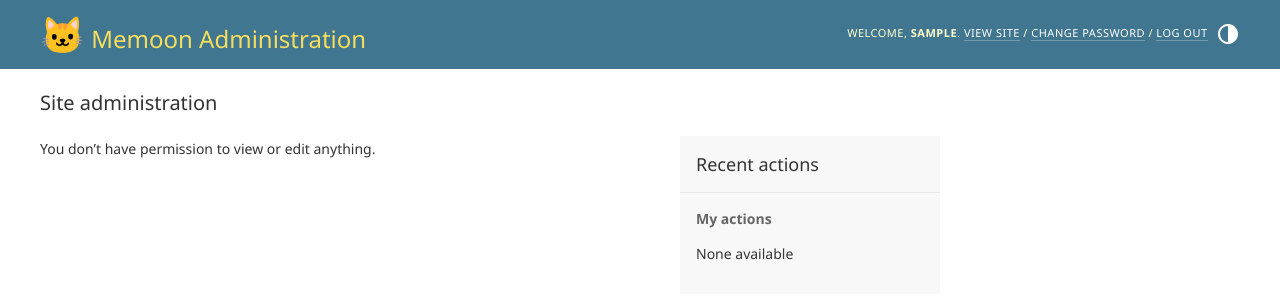
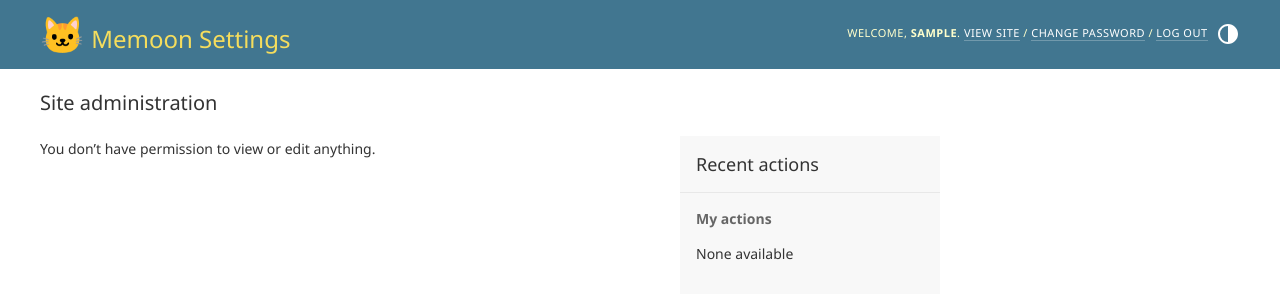
Before and after one commit to lejeunecedric/Memoon, a Django app: page /admin/ in a window 1280 px wide. Shown: the top 300 px of the page. Run offline with Django 5.2, Linux system fonts and the light colour scheme; the visitor is signed in with stand-in values (Sample User, id 1); data comes from the database, SQL or seed files in the repository; data that the repository does not hold is empty.

Commit message:
feat: Rename Admin to Settings in navigation

```diff
--- a/templates/admin/base_site.html
+++ b/templates/admin/base_site.html
@@ -1,11 +1,11 @@
 {% extends "admin/base.html" %}
 
-{% block title %}{{ title }} | Memoon Administration{% endblock %}
+{% block title %}{{ title }} | Memoon Settings{% endblock %}
 
 {% block branding %}
 <div id="site-name">
     <a href="{% url 'admin:index' %}">
-        <span style="font-size: 1.5em;">🐱</span> Memoon Administration
+        <span style="font-size: 1.5em;">🐱</span> Memoon Settings
     </a>
 </div>
 {% if user.is_anonymous %}
--- a/templates/base.html
+++ b/templates/base.html
@@ -239,7 +239,7 @@
                 <li><a href="{% url 'series:series_list' %}">Series</a></li>
                 <li><a href="{% url 'series:character_list' %}">Characters</a></li>
                 <li><a href="{% url 'series:csv_import' %}">Import CSV</a></li>
-                <li><a href="/admin/">Admin</a></li>
+                <li><a href="/admin/">Settings</a></li>
             </ul>
         </div>
     </nav>
```
